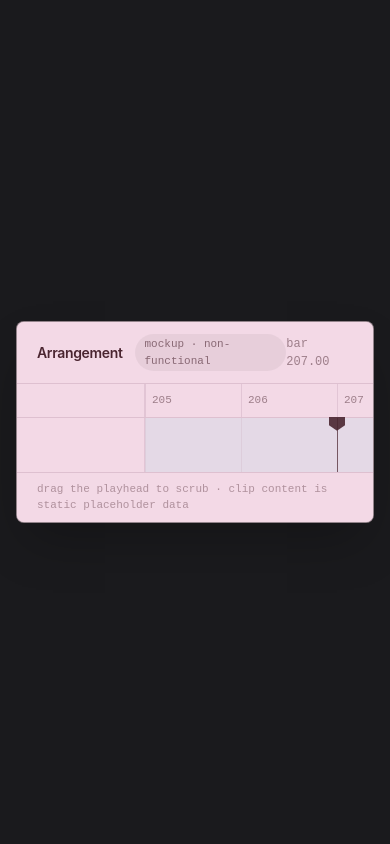
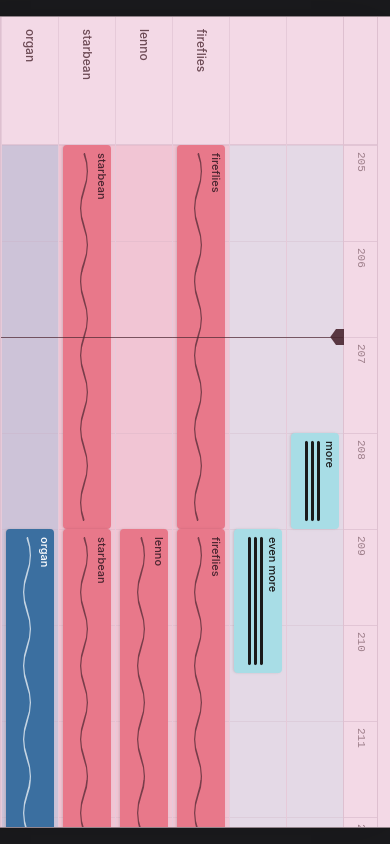
Before and after one commit to xe986232-ai/flatdaw, a React (Vite) app: page / in a window 390 px wide. Built offline with nearby package versions, Linux system fonts and the light colour scheme.

Commit message:
Auto-rotate canvas to landscape on portrait phones (CSS-only, no device rotation needed)

```diff
--- a/src/App.tsx
+++ b/src/App.tsx
@@ -25,7 +25,7 @@ export default function App() {
   }
 
   return (
-    <div className="flex min-h-screen items-center justify-center bg-[#1a1a1d] p-4">
+    <div className="force-landscape flex min-h-screen items-center justify-center bg-[#1a1a1d] p-4">
       {/* Landscape canvas — fixed 16:9, holds the whole playlist/arrangement view */}
       <div className="flex aspect-video w-full max-w-[1280px] flex-col overflow-hidden rounded-lg border border-black/40 bg-surface-base text-track-melodic-ink shadow-2xl">
         <header className="flex shrink-0 items-center justify-between border-b border-surface-grid/50 bg-surface-base px-5 py-3">
--- a/src/index.css
+++ b/src/index.css
@@ -28,3 +28,26 @@ body {
   margin: 0;
   background: var(--color-surface-base);
 }
+
+/* Force-landscape: on narrow portrait screens (phones held upright),
+   rotate the whole app 90deg so the canvas renders wide without
+   needing the user to physically turn the device. */
+@media (max-width: 900px) and (orientation: portrait) {
+  html, body, #root {
+    overflow: hidden;
+  }
+
+  #root {
+    position: fixed;
+    inset: 0;
+  }
+
+  .force-landscape {
+    position: absolute;
+    top: 50%;
+    left: 50%;
+    width: 100vh;
+    height: 100vw;
+    transform: translate(-50%, -50%) rotate(90deg);
+  }
+}
```
